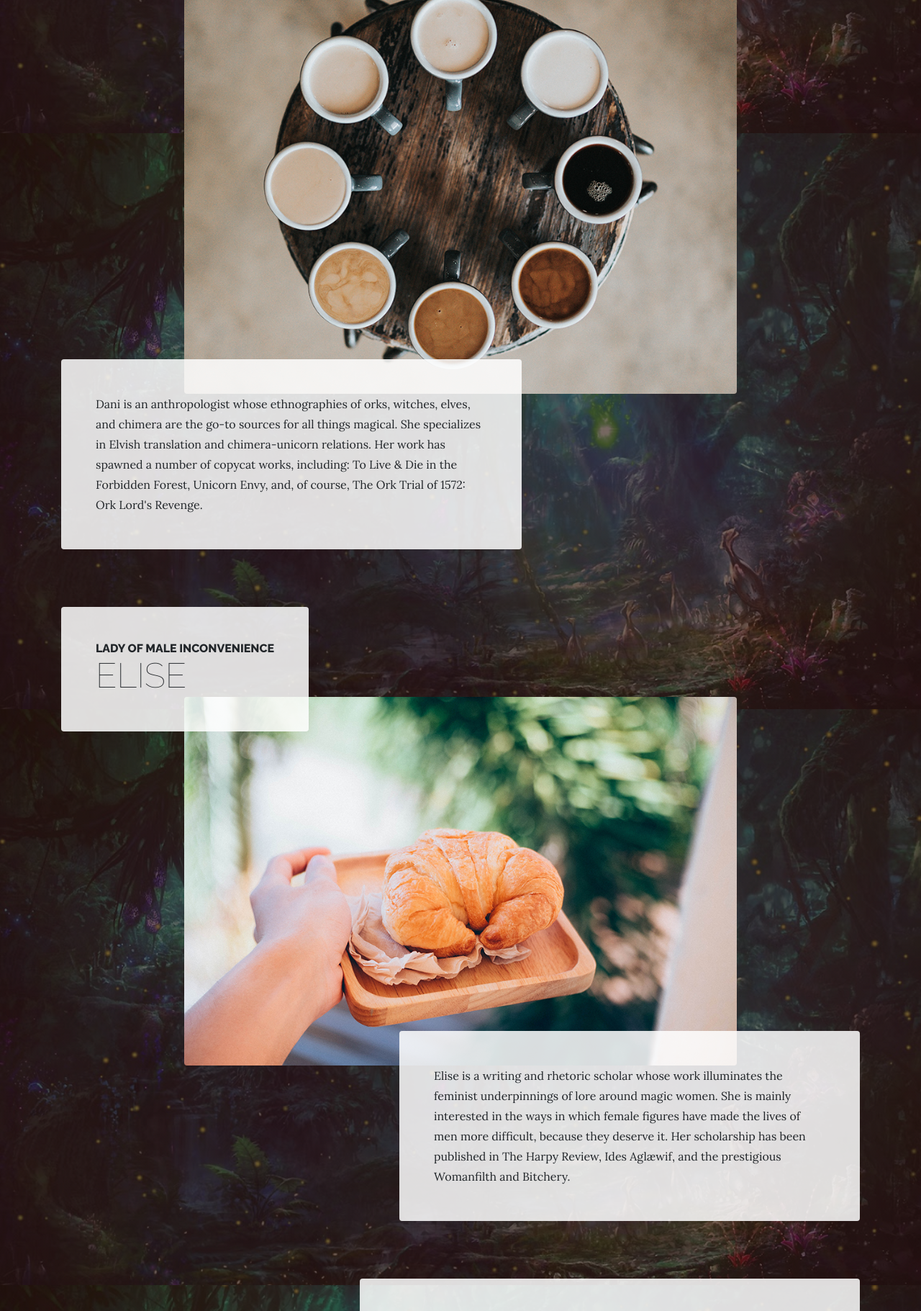
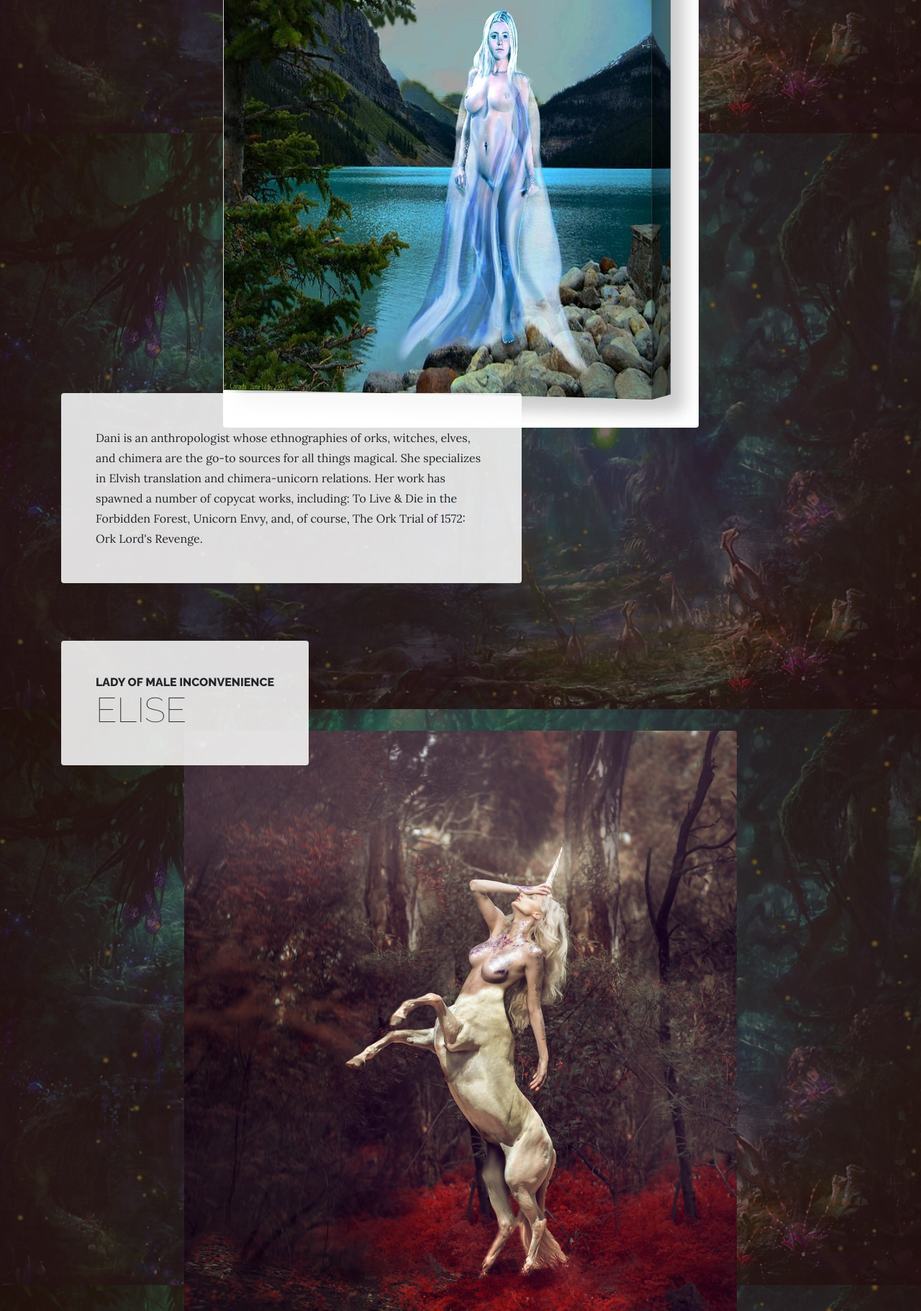
Before and after one commit to koutiany/chi19-webdata, a website: page products.html in a window 1280 px wide. Shown: the part 615-2436 px from the top of the page at 72% size. Drawn offline with Linux system fonts and the light colour scheme.

Commit message:
Update products.html

```diff
--- a/products.html
+++ b/products.html
@@ -68,7 +68,7 @@
             </h2>
           </div>
         </div>
-        <img class="product-item-img mx-auto d-flex rounded img-fluid mb-3 mb-lg-0" src="img/products-01.jpg" alt="">
+        <img class="product-item-img mx-auto d-flex rounded img-fluid mb-3 mb-lg-0" src="img/dani.jpg" alt="">
         <div class="product-item-description d-flex mr-auto">
           <div class="bg-faded p-5 rounded">
             <p class="mb-0">Dani is an anthropologist whose ethnographies of orks, witches, elves, and chimera are the go-to sources for all things magical. She specializes in Elvish translation and chimera-unicorn relations. Her work has spawned a number of copycat works, including: To Live & Die in the Forbidden Forest, Unicorn Envy, and, of course, The Ork Trial of 1572: Ork Lord's Revenge.</p>
@@ -89,7 +89,7 @@
             </h2>
           </div>
         </div>
-        <img class="product-item-img mx-auto d-flex rounded img-fluid mb-3 mb-lg-0" src="img/products-02.jpg" alt="">
+        <img class="product-item-img mx-auto d-flex rounded img-fluid mb-3 mb-lg-0" src="img/elise.jpg" alt="">
         <div class="product-item-description d-flex ml-auto">
           <div class="bg-faded p-5 rounded">
             <p class="mb-0">Elise is a writing and rhetoric scholar whose work illuminates the feminist underpinnings of lore around magic women. She is mainly interested in the ways in which female figures have made the lives of men more difficult, because they deserve it. Her scholarship has been published in The Harpy Review, Ides Aglæwif, and the prestigious Womanfilth and Bitchery.</p>
```
